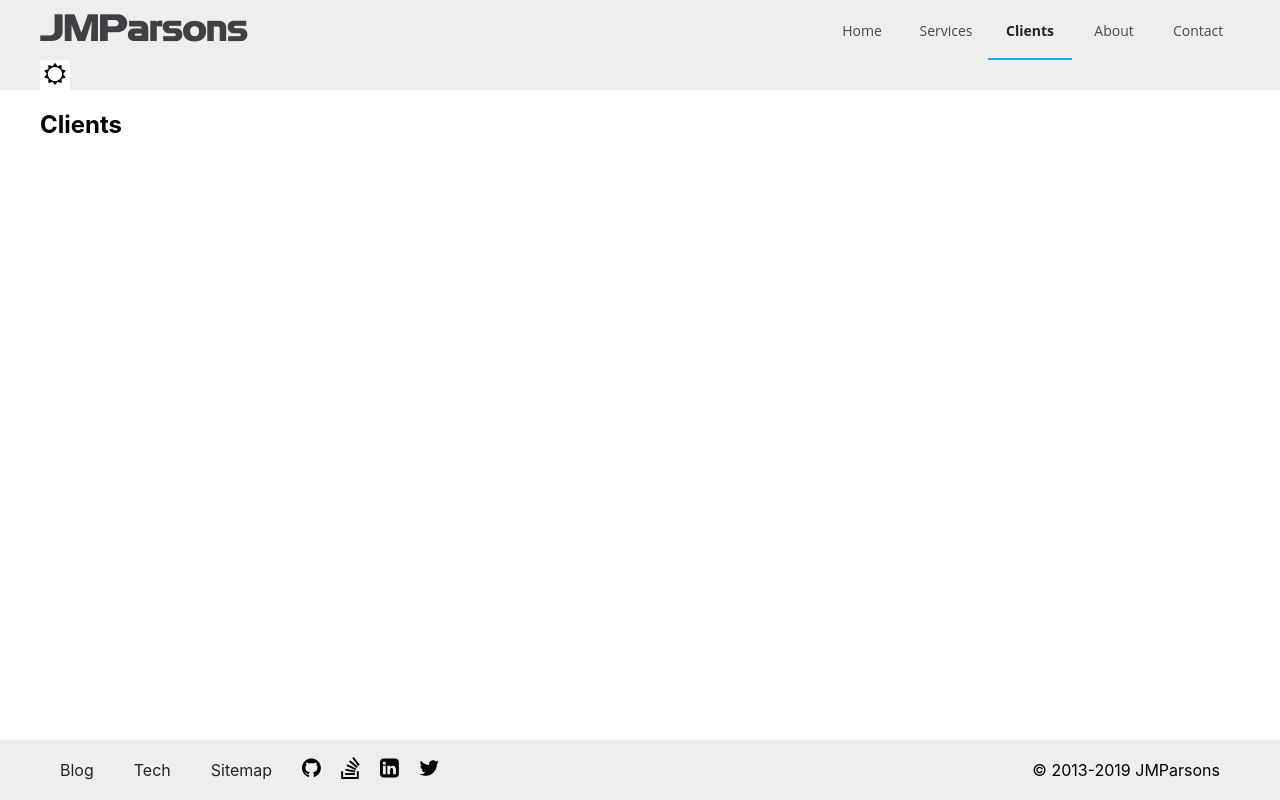
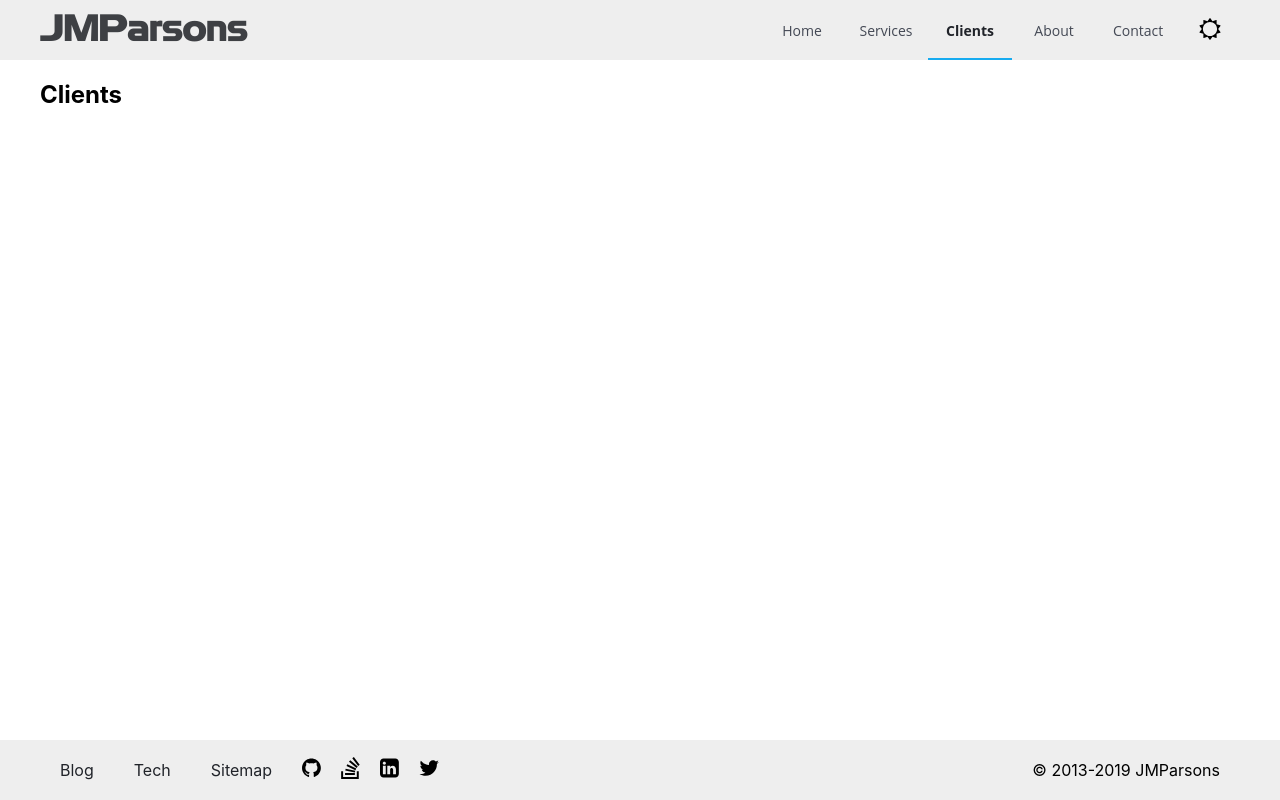
Before and after one commit to jmparsons/jmparsons.com, a React (Create React App) app: page /clients in a window 1280 px wide. Built offline with nearby package versions, Linux system fonts and the light colour scheme; what @aws-amplify/api would draw is missing.

Commit message:
Fixed key mappings for themer and styling.

```diff
--- a/src/components/Site/ThemeToggle.tsx
+++ b/src/components/Site/ThemeToggle.tsx
@@ -1,15 +1,17 @@
 import React, { useContext } from 'react';
-import Icon from './Icon';
-import { ThemerContext } from '../../utils/contexts';
+import Icon, { icons } from './Icon';
+import { ThemerContext, ThemerContextProps } from '../../utils/contexts';
 import { ThemeBtn, ThemeNav } from '../UI/ThemeUI';
+
+type ThemeIconProps = { [key in ThemerContextProps['theme']]: keyof typeof icons };
 
 const ThemeToggle: React.FC = () => {
   const { theme, toggleTheme } = useContext(ThemerContext);
-  const themeIcon = theme === 'light' ? 'sun' : 'moon';
+  const themeIcons: ThemeIconProps = { light: 'sun', dark: 'moon' };
   return (
     <ThemeNav>
       <ThemeBtn onClick={toggleTheme}>
-        <Icon icon={themeIcon} />
+        <Icon icon={themeIcons[theme]} />
       </ThemeBtn>
     </ThemeNav>
   );
--- a/src/components/UI/ThemeUI.tsx
+++ b/src/components/UI/ThemeUI.tsx
@@ -1,22 +1,20 @@
 import styled from 'styled-components';
-import { ThxProps } from '../../constants/Theme';
 import { media } from '../../utils/mq';
 
 const ThemeNav = styled.div`
   display: grid;
   grid-auto-flow: row;
   position: absolute;
-  top: 10px;
-  right: 10px;
+  top: 15px;
+  right: 15px;
   ${media.tablet`
     position: relative;
     top: 0;
     right: 0;
     align-self: center;
+    padding: 0 15px;
   `};
 `;
-
-type ThemeBtnProp = ThxProps & { dark?: boolean };
 
 const ThemeBtn = styled.button`
   border: none;
@@ -25,7 +23,7 @@ const ThemeBtn = styled.button`
   padding: 0;
   height: 30px;
   width: 30px;
-  background: ${({ theme }: ThemeBtnProp) => theme.themeBtn.bg};
+  background: transparent;
 `;
 
 export { ThemeNav, ThemeBtn };
--- a/src/components/UI/TopBarUI.tsx
+++ b/src/components/UI/TopBarUI.tsx
@@ -14,7 +14,7 @@ const TopBarGrid = styled.div`
   align-self: center;
   justify-self: center;
   ${media.tablet`
-    grid-template-columns: 1fr 1fr;
+    grid-template-columns: 1fr auto auto;
   `};
   ${media.desktop`
     width: ${Breakpoints.desktop / 16}em;
--- a/src/utils/contexts.tsx
+++ b/src/utils/contexts.tsx
@@ -1,7 +1,12 @@
 import React from 'react';
 
-const ThemerContext = React.createContext({
-  theme: '',
+export interface ThemerContextProps {
+  theme: 'light' | 'dark';
+  toggleTheme: () => void;
+}
+
+const ThemerContext = React.createContext<ThemerContextProps>({
+  theme: 'light',
   toggleTheme: () => {},
 });
 
```
